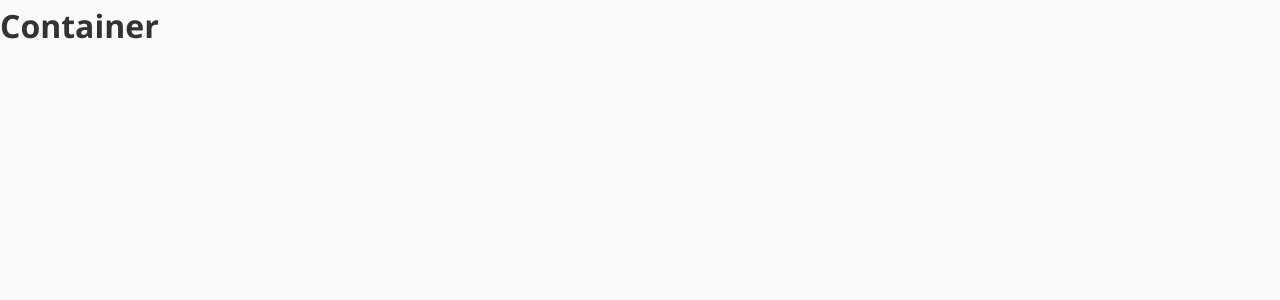
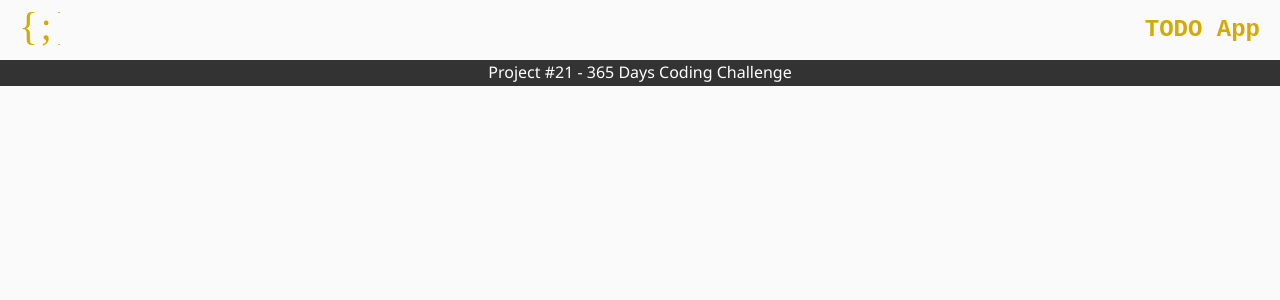
Before and after one commit to mfernandail/movies_react, a React (Vite) app: page / in a window 1280 px wide. Shown: the top 300 px of the page. Built offline with nearby package versions, Linux system fonts and the light colour scheme.

Commit message:
Refactor Conteiner component to include Header and Footer

```diff
--- a/src/components/Conteiner.jsx
+++ b/src/components/Conteiner.jsx
@@ -1,9 +1,12 @@
+import Footer from './Footer'
+import Header from './Header'
+
 function Conteiner() {
-
   return (
     <div>
-      <h1>Container</h1>
+      <Header />
+      <Footer />
     </div>
   )
 }
-export default Conteiner;
+export default Conteiner
```
